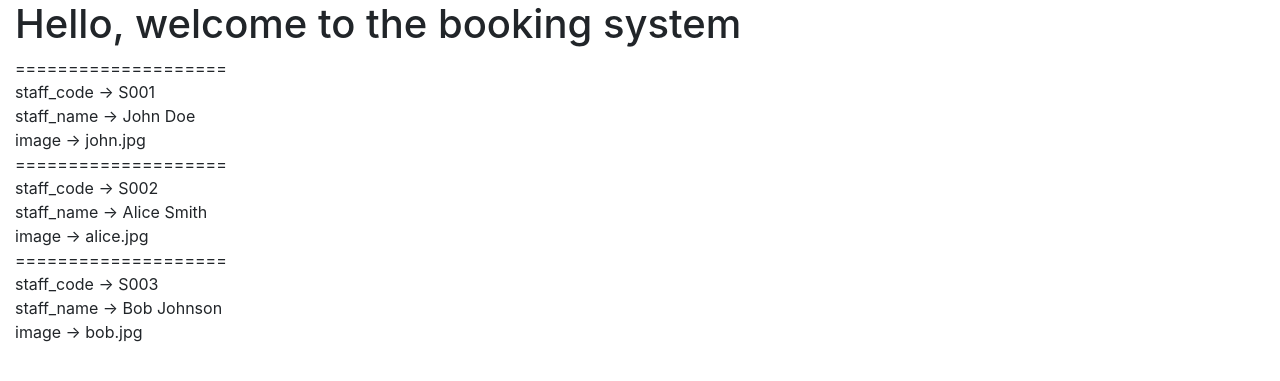
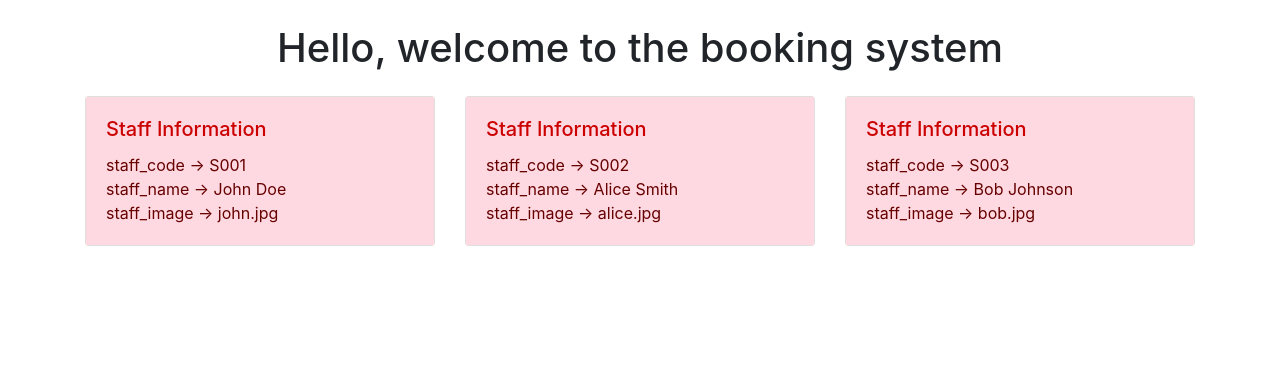
Before and after one commit to Alledarw/BookingService, a Flask app: page /staff in a window 1280 px wide. Shown: the top 381 px of the page. Run offline with Flask 3, Linux system fonts and the light colour scheme; some libraries are stand-ins or nearby versions.

Commit message:
Added CSS and bootstrap to staff.html

```diff
--- /dev/null
+++ b/static/staff_styles.css
@@ -0,0 +1,16 @@
+.card {
+    background-color: #ffd9e1;
+    border: 1px solid #ff9999;
+}
+
+.card-body {
+    background-color: #ffd9e1;
+}
+
+.card-title {
+    color: #cc0000;
+}
+
+.card-text {
+    color: #660000;
+}
--- a/templates/base.html
+++ b/templates/base.html
@@ -5,6 +5,7 @@
   <meta charset="utf-8">
   <meta name="viewport" content="width=device-width, initial-scale=1, shrink-to-fit=no">
   <title>{% block title %}{% endblock %} - Todo App</title>
+  <link rel="stylesheet" href="{{ url_for('static', filename='staff_styles.css') }}">
   <link rel="stylesheet" href="https://stackpath.bootstrapcdn.com/bootstrap/4.4.1/css/bootstrap.min.css" integrity="sha384-Vkoo8x4CGsO3+Hhxv8T/Q5PaXtkKtu6ug5TOeNV6gBiFeWPGFN9MuhOf23Q9Ifjh" crossorigin="anonymous">
 </head>
 
--- a/templates/staff.html
+++ b/templates/staff.html
@@ -2,17 +2,34 @@
 {% block title %} Welcome title {% endblock %}
 
 {% block content %}
-  <h1>Hello, welcome to the booking system</h1>
+   <div class="my-4"> <!-- Add margin -->
+    <h1 class="text-center">Hello, welcome to the booking system</h1>
+  </div>
 
+  <div class="container">
+    <div class="row justify-content-center">
       {% if staff_items %}
         {% for staff in staff_items %}
-      ==================== <br>
+          <div class="col-md-6 col-lg-4 mb-4">
+            <div class="card">
+              <div class="card-body">
+                <h5 class="card-title">Staff Information</h5>
+                <p class="card-text">
                   staff_code -> {{ staff.staff_code }} <br>
                   staff_name -> {{ staff.staff_name }} <br>
-      image -> {{ staff.image }} <br>
+                  staff_image -> {{ staff.image }} <br>
+                </p>
+              </div>
+            </div>
+          </div>
         {% endfor %}
       {% else %}
-    no staff
+        <div class="col-12">
+          <div class="alert alert-warning" role="alert">
+            No staff available.
+          </div>
+        </div>
       {% endif %}
-
+    </div>
+  </div>
 {% endblock %}
```
Lines whose indentation alone changed are shown as unchanged.
